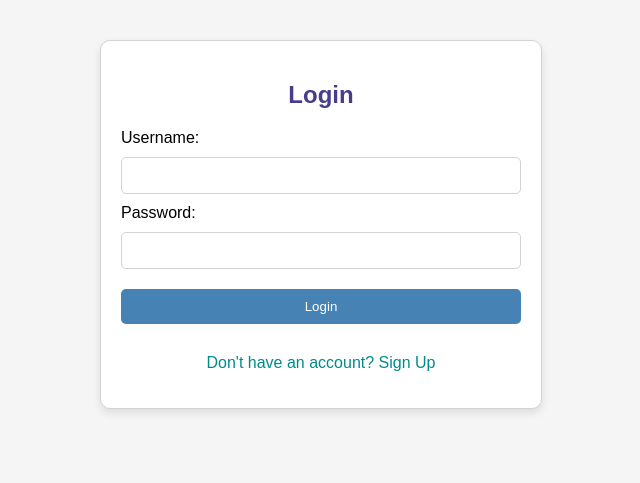
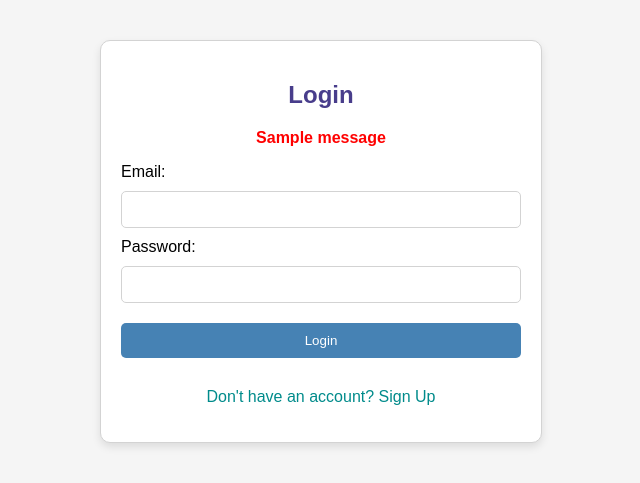
Before and after one commit to Nduta-droid/MOBILE-BANKING-FRAUD-DETECTION-PLATFORM, a Flask app: page /login in a window 1280 px wide. Shown: the top 483 px of the page, without its empty margins (319-959 px from the left). Run offline with Flask 3, Linux system fonts and the light colour scheme; one stand-in notice (Sample message) is shown; parts of the project's set-up code (start-up, migrations or seed data) failed here and were passed over.

Commit message:
Update login.html and signup.html to show flash messages

```diff
--- a/templates/login.html
+++ b/templates/login.html
@@ -21,6 +21,12 @@
     h2 {
       text-align: center;
       color: darkslateblue;
+    }
+    .flash-messages {
+      color: red;
+      text-align: center;
+      margin-bottom: 10px;
+      font-weight: bold;
     }
     input[type=text], input[type=password], button {
       width: 100%;
@@ -51,12 +57,24 @@
 <body>
   <div class="form-container">
     <h2>Login</h2>
+
+    <!-- Flash messages -->
+    {% with messages = get_flashed_messages() %}
+      {% if messages %}
+        <div class="flash-messages">
+          {% for message in messages %}
+            <p>{{ message }}</p>
+          {% endfor %}
+        </div>
+      {% endif %}
+    {% endwith %}
+
     <form action="/login" method="post" autocomplete="off">
       <!-- Dummy hidden fields to confuse browser autofill -->
       <input type="text" name="fakeusernameremembered" style="display:none">
       <input type="password" name="fakepasswordremembered" style="display:none">
 
-      <label for="username">Username:</label><br>
+      <label for="username">Email:</label><br>
       <input type="text" id="username" name="username" required autocomplete="off"><br>
 
       <label for="password">Password:</label><br>
```
Also changed, not shown: templates/signup.html (+19 -0 lines).
